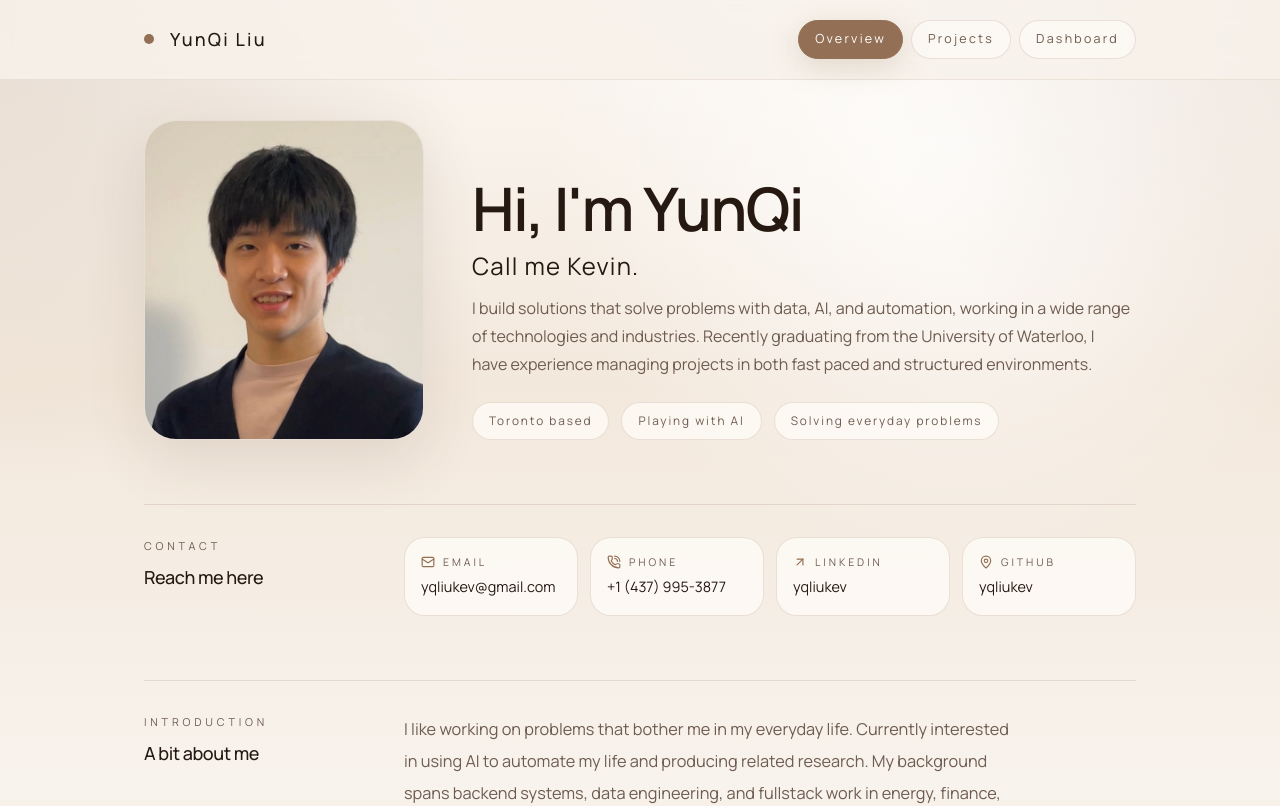
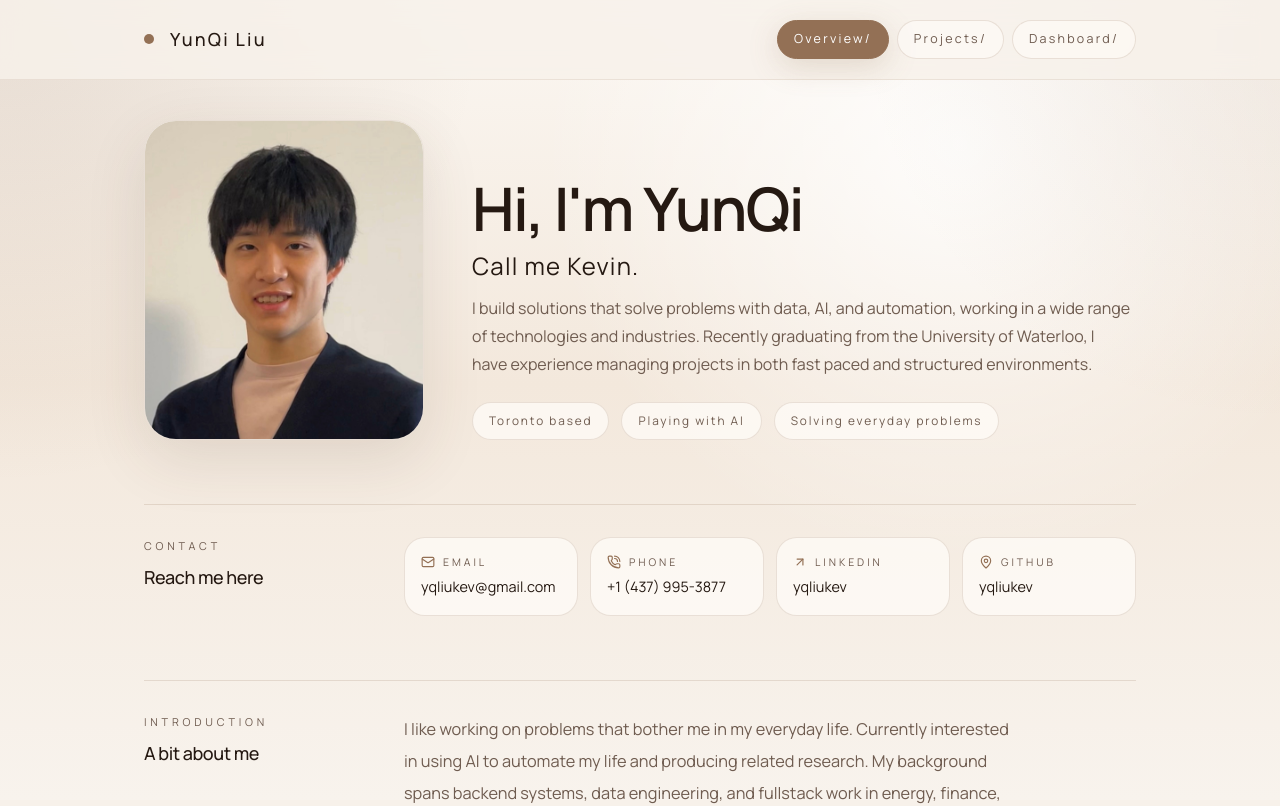
Before and after one commit to yqliukev/yqliukev.github.io, a Next.js app: page / in a window 1280 px wide. Shown: the top 806 px of the page. Built offline with nearby package versions, Linux system fonts and the light colour scheme.

Commit message:
debug pathname

```diff
--- a/src/app/dashboard/page.tsx
+++ b/src/app/dashboard/page.tsx
@@ -1,6 +1,4 @@
 import type { Metadata } from "next";
-
-import { dashboardCards } from "@/content/site";
 
 export const metadata: Metadata = {
   title: "Dashboard",
--- a/src/app/page.tsx
+++ b/src/app/page.tsx
@@ -34,7 +34,7 @@ export default function Home() {
         <div className="space-y-6">
           <div className="space-y-2">
             <h1 className="max-w-3xl text-balance text-4xl font-semibold tracking-tight text-foreground sm:text-5xl lg:text-6xl">
-              Hi, I'm YunQi
+              Hi, I&apos;m YunQi
             </h1>
             <p className="text-[1.5rem] tracking-wider">
               Call me Kevin.
--- a/src/components/site-header.tsx
+++ b/src/components/site-header.tsx
@@ -3,7 +3,15 @@
 import Link from "next/link";
 import { usePathname } from "next/navigation";
 
-import { navigation, profile } from "@/content/site";
+import { navigation } from "@/content/site";
+
+function normalizePath(pathname: string) {
+  if (pathname === "/") {
+    return pathname;
+  }
+
+  return pathname.replace(/\/$/, "");
+}
 
 export function SiteHeader() {
   const pathname = usePathname();
@@ -38,7 +46,7 @@ export function SiteHeader() {
                       : "border-border bg-surface/80 text-muted hover:border-accent/40 hover:text-foreground",
                   ].join(" ")}
                 >
-                  {item.label}
+                  {item.label}{pathname}
                 </Link>
               );
             })}
--- a/src/content/site.ts
+++ b/src/content/site.ts
@@ -169,7 +169,7 @@ export const projects: ProjectCard[] = [
     description:
       "A k-nearest-neighbors model built to flag suspicious bank transactions.",
     stack: ["Python", "scikit-learn", "Data analysis"],
-    href: profile.github.concat("/Scotiabnk-Data-Science"),
+    href: profile.github.concat("/Scotiabank-Data-Science"),
   },
   /*{
     title: "Chess Coding Project",
```
